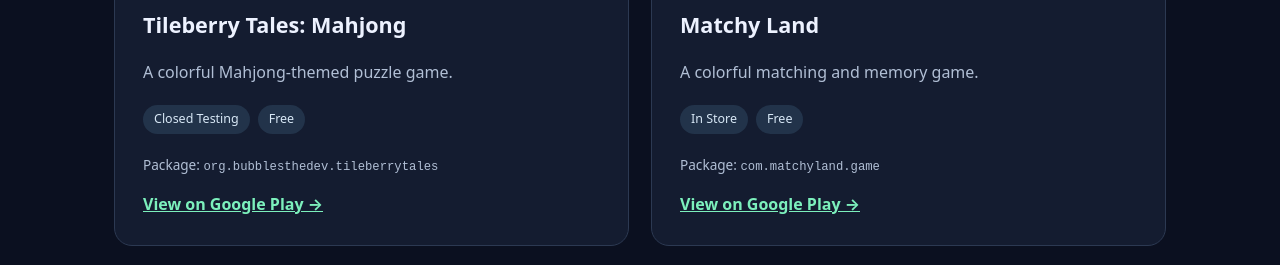
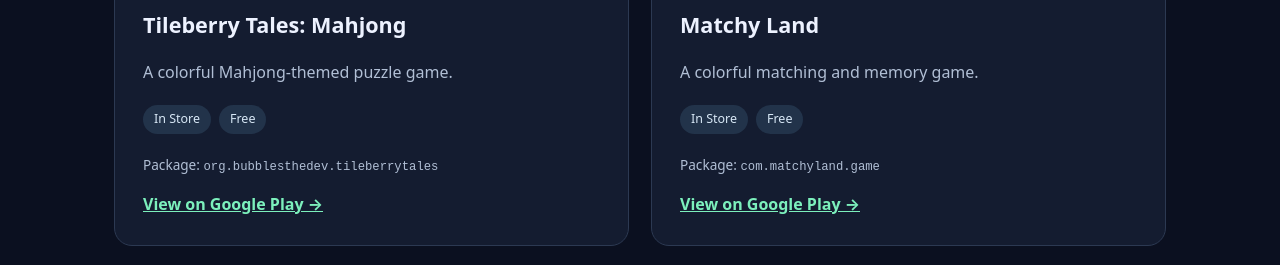
Before and after one commit to KernFerm/BubblesTheDev, a plain HTML site: page index.html in a window 1280 px wide. Shown: the part 1035-1300 px from the top of the page. Drawn offline with Linux system fonts and the light colour scheme.

Commit message:
Change status from 'Closed Testing' to 'In Store'

```diff
--- a/index.html
+++ b/index.html
@@ -67,7 +67,7 @@
       </p>
       <div class="tags">
        <span>
-        Closed Testing
+        In Store
        </span>
        <span>
         Free
```
